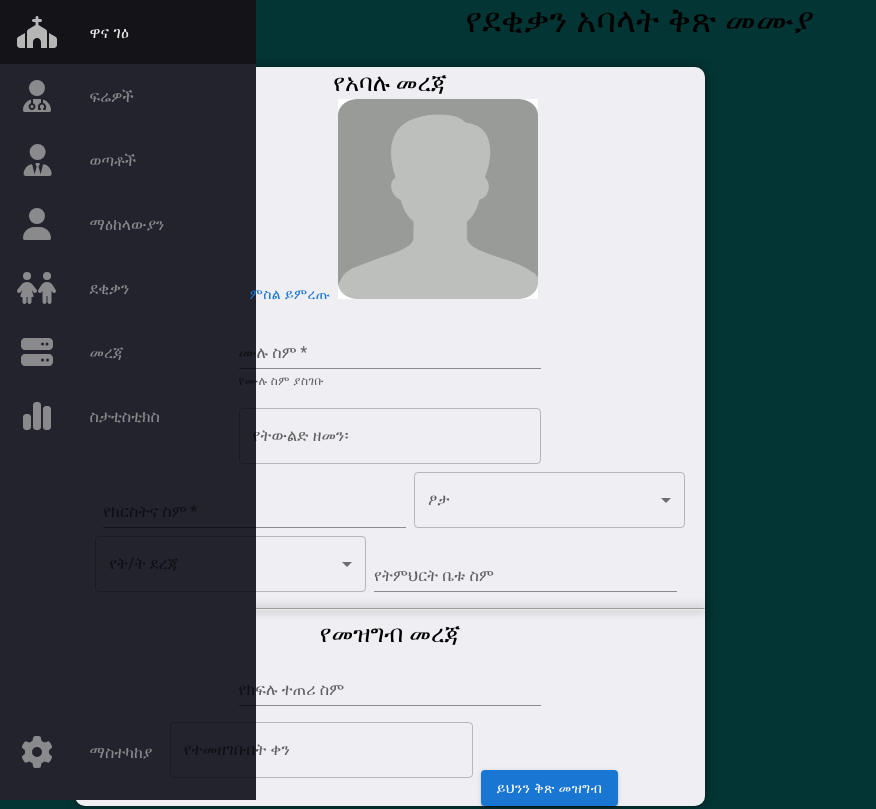
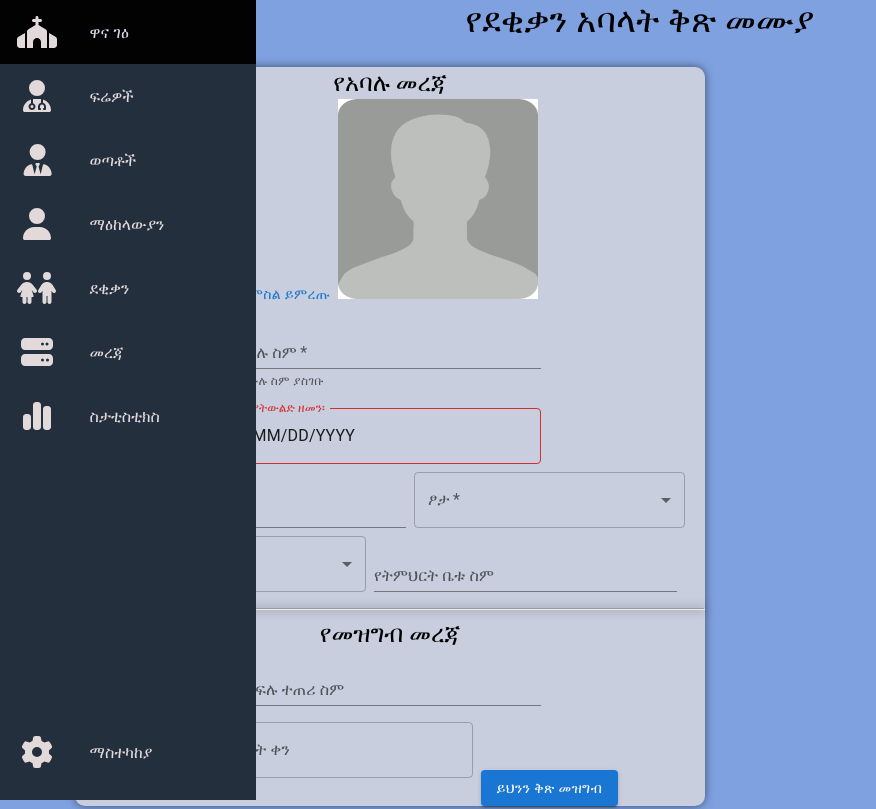
Before and after one commit to kebaHailu/gabriel-church-with-electron, a React (Create React App) app: page / in a window 1280 px wide. Shown: the top 809 px of the page, without its empty margins (0-876 px from the left). Built offline with nearby package versions, Linux system fonts and the light colour scheme; the HTML template or start-up script is replaced by a standard one.

Commit message:
working on other components

```diff
--- a/package.json
+++ b/package.json
@@ -3,6 +3,7 @@
   "version": "0.1.0",
   "private": true,
   "dependencies": {
+    "@babel/plugin-proposal-private-property-in-object": "^7.21.11",
     "@emotion/react": "^11.11.1",
     "@emotion/styled": "^11.11.0",
     "@mui/icons-material": "^5.14.14",
@@ -18,7 +19,8 @@
     "react-input-mask": "^2.0.4",
     "react-router-dom": "^6.17.0",
     "react-scripts": "5.0.1",
-    "web-vitals": "^2.1.4"
+    "web-vitals": "^2.1.4",
+    "yup": "^1.3.2"
   },
   "scripts": {
     "start": "react-scripts start",
--- a/src/SideNavBar/sideNavBar.css
+++ b/src/SideNavBar/sideNavBar.css
@@ -1,13 +1,14 @@
 :root {
     font-size:16px;
     font-family: 'Open Sans';
-    --text-primary: #b6b6b6;
-    --text-secondary: #ececec;
-    --bg-primary: #23232e;
-    --bg-secondary: #141418;
+    --text-primary: #e2dada;
+    --text-secondary: #ded7eb;
+    --bg-primary: #242f3d;
+    --bg-secondary: #020203;
+
 }
-body {
-    background-color: rgb(3, 53, 53);
+body{
+    background-color: #7FA1E0;
 }
 
 .navbar {
@@ -17,11 +18,15 @@ body {
     top: 0;
     background-color: var(--bg-primary);
     transition: 200ms ease-in-out;
+    z-index: 1000;
+
+
 
 }
 
 .navbar-nav{
     list-style:none;
+    top:0;
     padding: 0;
     margin: 0;
     display: flex;
@@ -33,6 +38,7 @@ body {
 
 .nav-item{
     width:100%;
+    top:0;
 }
 
 .nav-item:last-child{
@@ -46,20 +52,18 @@ body {
     height: 4rem;
     color:var(--text-primary);
     text-decoration: none;
-    filter: grayscale(100%) opacity(0.7);
 }
 
 .nav-link:hover{
-    filter: grayscale(0%) opacity(1);
     background: var(--bg-secondary);
     color: var(--text-secondary);
-
-
 }
 
 .link-text{
     display: none;
     margin-left: 1rem;
+
+
 }
 
 .nav-link svg{
@@ -73,4 +77,5 @@ body {
 }
 .navbar:hover .link-text{
     display: block ;
+
 }
--- a/src/components/Dekikan/Dekikan.css
+++ b/src/components/Dekikan/Dekikan.css
@@ -7,10 +7,11 @@
   align-items: flex-start;
   font-size: 16px;
   margin-bottom: 5px;
-
   gap:0.5em;
 
+
 }
+
 hr {
 
   box-shadow: 0px 0px 10px rgba(0, 0, 0, 0.5);
@@ -24,16 +25,11 @@ hr {
   align-items: center;
   border-radius: 10px;
   box-shadow: 0px 0px 10px rgba(0, 0, 0, 0.5);
+
+
 }
 
-.personal-info {
-  background-color: rgb(239, 238, 243);
 
-}
-.church-info {
-  background-color: rgb(239, 238, 243);
-
-}
 
 
 
--- a/src/components/Dekikan/Dekikan.js
+++ b/src/components/Dekikan/Dekikan.js
@@ -6,9 +6,8 @@ import {InputLabel,MenuItem, FormControl,Select } from "@mui/material";
 import { DatePicker } from '@mui/x-date-pickers';
 import ProfilePictureUploader from "../ProfilePicture/ProfilePictureUploader";
 import InputMask from 'react-input-mask';
-import { useFormik } from 'formik';
-
-
+import {Form,Formik,ErrorMessage, useFormik ,Field} from 'formik';
+import * as yup from 'yup';
 
 
 const PhoneInput = (props) => {
@@ -22,20 +21,87 @@ const PhoneInput = (props) => {
     );
   };
 
+// const validationSchema = Yup.object({
+//     fullName: Yup.string().required('Required'),
+//     date: Yup.date().required('Required'),
+//     churchName: Yup.string().required('Required'),
+//     educationName: Yup.string().required('Required'),
+//     classrepName: Yup.string().required('Required'),
+//     respondantName: Yup.string().required('Required'),
+//     churchFatherName: Yup.string().required('Required'),
+//     churchFatherPhone: Yup.string().required('Required'),
+//     address: Yup.string().required('Required'),
+//     houseNumber: Yup.string().required('Required'),
+//     phone1: Yup.string().required('Required'),
+//     phone2: Yup.string().required('Required'),
+//     email: Yup.string().required('Required'),
+//     respondantFamilyResponse: Yup.string().required('Required'),
+//     occupation: Yup.string().required('Required'),
+//     workPlace: Yup.string().required('Required'),
+//     });
+
+
+
 
 
 
 
 export default function Dekikan() {
-    function useInput(initialValue) {
-        const [state, setState] = useState(initialValue);
-        const handleChange = (event) => {
-            setState(event.target.value);
-        };
-        return [state, handleChange];
-    }
-    const [sex, handleChange] = useInput('');
-    const [education, educationChange] = useInput('');
+
+    const formik = useFormik({
+        initialValues: {
+            fullName: '',
+            churchName: '',
+            sex:'',
+            schoolcondition:'',
+            schoolname: '',
+            classrepName: '',
+            respondantName: '',
+            churchFatherName: '',
+            Birthdate: '',
+            churchName : '',
+            RespondentchurchName : '',
+            churchFatherPhone: '',
+            address: '',
+            houseNumber: '',
+            phone1: '',
+            phone2: '',
+            email: '',
+            respondantFamilyResponse: '',
+            occupation: '',
+            workPlace: '',
+        },
+        validationSchema: yup.object().shape({
+            fullName: yup.string().required('Full name is required'),
+            churchName: yup.string().required('Church name is required'),
+            sex: yup.string().required('Gender is required'),
+            schoolcondition: yup.string().required('School condition is required'),
+            schoolname: yup.string().required('School name is required'),
+            classrepName: yup.string().required('Class representative name is required'),
+            respondantName: yup.string().required('Respondent name is required'),
+            churchFatherName: yup.string().required('Church father name is required'),
+
+            churchName: yup.string().required('Church name is required'),
+            RespondentchurchName: yup.string().required('Respondent church name is required'),
+            churchFatherPhone: yup.string().matches(/^\d{11}$/, 'Invalid phone number format'),
+            address: yup.string().required('Address is required'),
+            houseNumber: yup.string().required('House number is required'),
+            email: yup.string().email('Invalid email format'),
+            respondantFamilyResponse: yup.string().required('Respondent family response is required'),
+            occupation: yup.string().required('Occupation is required'),
+            workPlace: yup.string().required('Work place is required'),
+          }),
+        validateOnBlur: true,
+        onSubmit: (values, {setSubmitting, event}) => {
+            event.
+            console.log('submitting', values);
+            setSubmitting(false);
+
+
+        },
+    });
+
+
 
 
 
@@ -43,18 +109,9 @@ export default function Dekikan() {
     return (
         <div className="title">
             <Typography variant='h4'>የደቂቃን አባላት ቅጽ መሙያ</Typography>
-
-
-            <form  id="wetatoch-form" >
-
+             <form  id="wetatoch-form" onSubmit={formik.handleSubmit} >
                 <div className = "personal-info">
-                <Box
-                    sx={{
-
-                        '& .MuiTextField-root': { m: 1, width: '30ch' },
-
-                    }}
-                    >
+                <Box sx={{'& .MuiTextField-root': { m: 1, width: '30ch' },}} >
                     <Typography variant='h5' >የአባሉ መረጃ</Typography>
                     <ProfilePictureUploader />
                     <TextField
@@ -62,33 +119,40 @@ export default function Dekikan() {
                         id = "fullName"
                         name = "fullName"
                         label="ሙሉ ስም"
-                        required = {true}
+                        value={formik.values.fullName}
+                        onChange={formik.handleChange}
+                        required
                         variant="standard"
                         helperText="የሙሉ ስም ያስገቡ"
                     />
-                        <DatePicker
-                            label="የትውልድ ዘመን፡"
-                            />
+                      <DatePicker
+                        label="የትውልድ ዘመን፡"
+                        value={formik.values.Birthdate}
+                        onChange={(date) => formik.setFieldValue('Birthdate', date)}
+                        />
+
                         <TextField
                         className="personal-info-input"
                         name="churchName"
-                        required = {true}
+                        value={formik.values.churchName}
+                        onChange={formik.handleChange}
                         label="የክርስትና ስም"
                         variant="standard"
                     />
 
 
                 <FormControl className="formcontrol"  >
-                <InputLabel id="sex">ፆታ</InputLabel>
+                <InputLabel id="sex" required>ፆታ</InputLabel>
                 <Select
 
-                    value={sex}
+                    value={formik.values.sex || ''}
+                    name="sex"
+                    label="sex"
 
-                    label="sex"
-                    onChange={handleChange}
+                    onChange={formik.handleChange}
                 >
-                    <MenuItem value={10}>ወንድ</MenuItem>
-                    <MenuItem value={20}>ሴት</MenuItem>
+                    <MenuItem value={'ወንድ'}>ወንድ</MenuItem>
+                    <MenuItem value={'ሴት'}>ሴት</MenuItem>
                 </Select>
                 </FormControl>
 
@@ -97,20 +161,23 @@ export default function Dekikan() {
                     <InputLabel id="demo-simple-select-label">የት/ት ደረጃ</InputLabel>
                     <Select
 
-                        value={education}
-                        label="education"
-                        onChange={educationChange}
+                        value={formik.values.schoolcondition || ''}
+                        name='schoolcondition'
+                        label="schoolcondition"
+                        onChange={formik.handleChange}
                     >
-                        <MenuItem value={0}>አልተከታተልኩም</MenuItem>
-                        <MenuItem value={5}>2ኛ ደርጃ</MenuItem>
-                        <MenuItem value={6}>1ኛ ደርጃ</MenuItem>
+                        <MenuItem value={"አልተከታተልኩም"}>አልተከታተልኩም</MenuItem>
+                        <MenuItem value={"2ኛ ደርጃ"}>2ኛ ደርጃ</MenuItem>
+                        <MenuItem value={"1ኛ ደርጃ"}>1ኛ ደርጃ</MenuItem>
                     </Select>
                     </FormControl>
 
                     <TextField
                         className="personal-info-input"
-                        name = "educationName"
+                        name = "schoolname"
                         label="የትምህርት ቤቱ ስም"
+                        value={formik.values.schoolname}
+                        onChange={formik.handleChange}
                         variant="standard"
                     />
                     <hr/>
@@ -120,10 +187,14 @@ export default function Dekikan() {
                         className="personal-info-input"
                         name="classrepName"
                         label="የክፍሉ ተጠሪ ስም"
+                        value = {formik.values.classrepName}
+                        onChange={formik.handleChange}
                         variant="standard"
                     />
                         <DatePicker
                             label="የተመዘገቡበት ቀን"
+                            value={formik.values.registerdate}
+                            onChange={(registerdate) => formik.setFieldValue('registerdate', registerdate)}
 
 
                             />
@@ -153,25 +224,32 @@ export default function Dekikan() {
 <TextField
     className="personal-info-input"
     name="respondantName"
+    value={formik.values.respondantName}
+    onChange={formik.handleChange}
     label="የተጠሪ ሙሉ ስም"
     variant="standard"
 />
  <TextField
     className="personal-info-input"
-    name="churchName"
-    required
+    name="RespondentchurchName"
+    value={formik.values.RespondentchurchName}
+    onChange={formik.handleChange}
     label="የክርስትና ስም"
     variant="standard"
 />
 <TextField
     className="personal-info-input"
     name="churchFatherName"
+    value={formik.values.churchFatherName}
+    onChange={formik.handleChange}
     label="የንስሐ አባት ስም"
     variant="standard"
 />
 <TextField
     className="personal-info-input"
     name="churchFatherPhone"
+    value={formik.values.churchFatherPhone}
+    onChange={formik.handleChange}
     label="የንስሕ አባት ስ.ቁ"
     variant="standard"
     InputProps={{
@@ -181,6 +259,8 @@ export default function Dekikan() {
 <TextField
                         className="personal-info-input"
                         name = "address"
+                        value={formik.values.address}
+                        onChange={formik.handleChange}
                         label="የመኖሪያ አድራሻ"
                         variant="standard"
                     />
@@ -188,12 +268,16 @@ export default function Dekikan() {
                     <TextField
                         className="personal-info-input"
                         name = "houseNumber"
+                        value={formik.values.houseNumber}
+                        onChange={formik.handleChange}
                         label="የቤት ቁጥር"
                         variant="standard"
                     />
                     <TextField
                         className="personal-info-input"
                         name = "phone1"
+                        value={formik.values.phone1}
+                        onChange={formik.handleChange}
                         label="የሞባይል ስልክ ቁጥር "
                         variant="standard"
                         InputProps={{
@@ -203,6 +287,8 @@ export default function Dekikan() {
                     <TextField
                         className="personal-info-input"
                         name = "phone2"
+                        value={formik.values.phone2}
+                        onChange={formik.handleChange}
                         label="ተጨማሪ ስልክ ቁጥር "
                         variant="standard"
                         InputProps={{
@@ -212,12 +298,16 @@ export default function Dekikan() {
                     <TextField
                         className="personal-info-input"
                         name = "email"
+                        value={formik.values.email}
+                        onChange={formik.handleChange}
                         label="ኢሜይል"
                         variant="standard"
                     />
   <TextField
     className="personal-info-input"
     name="respondantFamilyResponse"
+    value={formik.values.respondantFamilyResponse}
+    onChange={formik.handleChange}
     label="የተጠሪ የቤተሰብ ሃላፊነት"
     variant="standard"
 />
@@ -226,12 +316,16 @@ export default function Dekikan() {
  <TextField
     className="personal-info-input"
     name="occupation"
+    value={formik.values.occupation}
+    onChange={formik.handleChange}
     label="የሥራ ሁኔታ"
     variant="standard"
 />
  <TextField
     className="personal-info-input"
     name="workPlace"
+    value={formik.values.workPlace}
+    onChange={formik.handleChange}
     label="የተሰማሩበት የሥራ ዘርፍ"
     variant="standard"
 />
--- a/src/components/frewoch/frewoch.css
+++ b/src/components/frewoch/frewoch.css
@@ -7,10 +7,11 @@
   align-items: flex-start;
   font-size: 16px;
   margin-bottom: 5px;
-
   gap:0.5em;
 
 }
+
+
 hr {
 
   box-shadow: 0px 0px 10px rgba(0, 0, 0, 0.5);
@@ -18,22 +19,16 @@ hr {
 .personal-info , .church-info {
   margin-top: 5px;
   display: flex;
+  background-color: #9aabca;
   flex-direction: column;
   width:630px;
   height:100%;
   align-items: center;
   border-radius: 10px;
   box-shadow: 0px 0px 10px rgba(0, 0, 0, 0.5);
+
 }
 
-.personal-info {
-  background-color: rgb(239, 238, 243);
-
-}
-.church-info {
-  background-color: rgb(239, 238, 243);
-
-}
 
 
 
--- a/src/components/makelawian/makelawian.css
+++ b/src/components/makelawian/makelawian.css
@@ -28,7 +28,7 @@
   align-items: center;
   border-radius: 10px;
   box-shadow: 0px 0px 10px rgba(0, 0, 0, 0.5);
-  background-color: rgb(239, 238, 243);
+  background-color: #c8cedd;
 }
 
 
```
Also changed, not shown: 1 other file (tests, documents, lock files or other folders).
